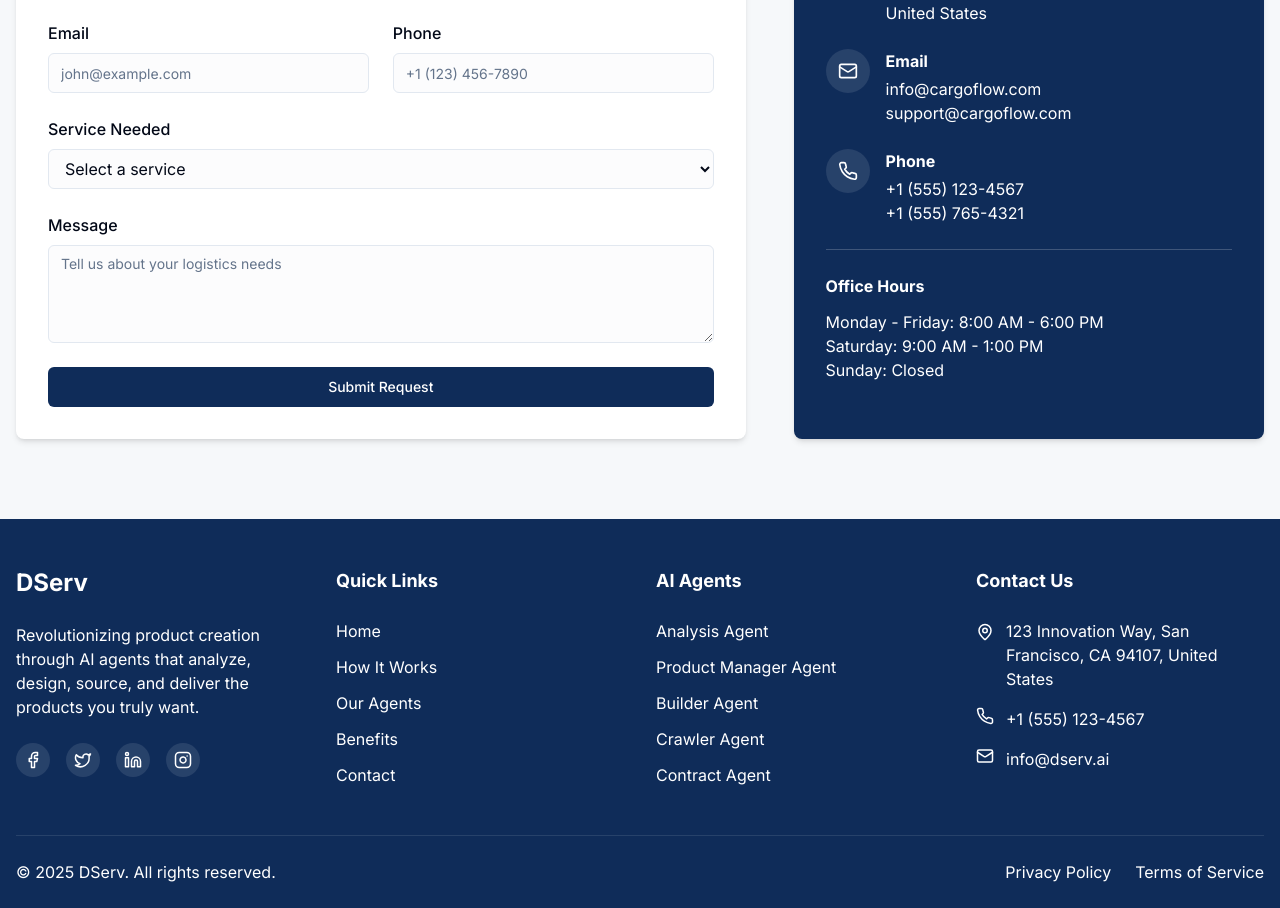
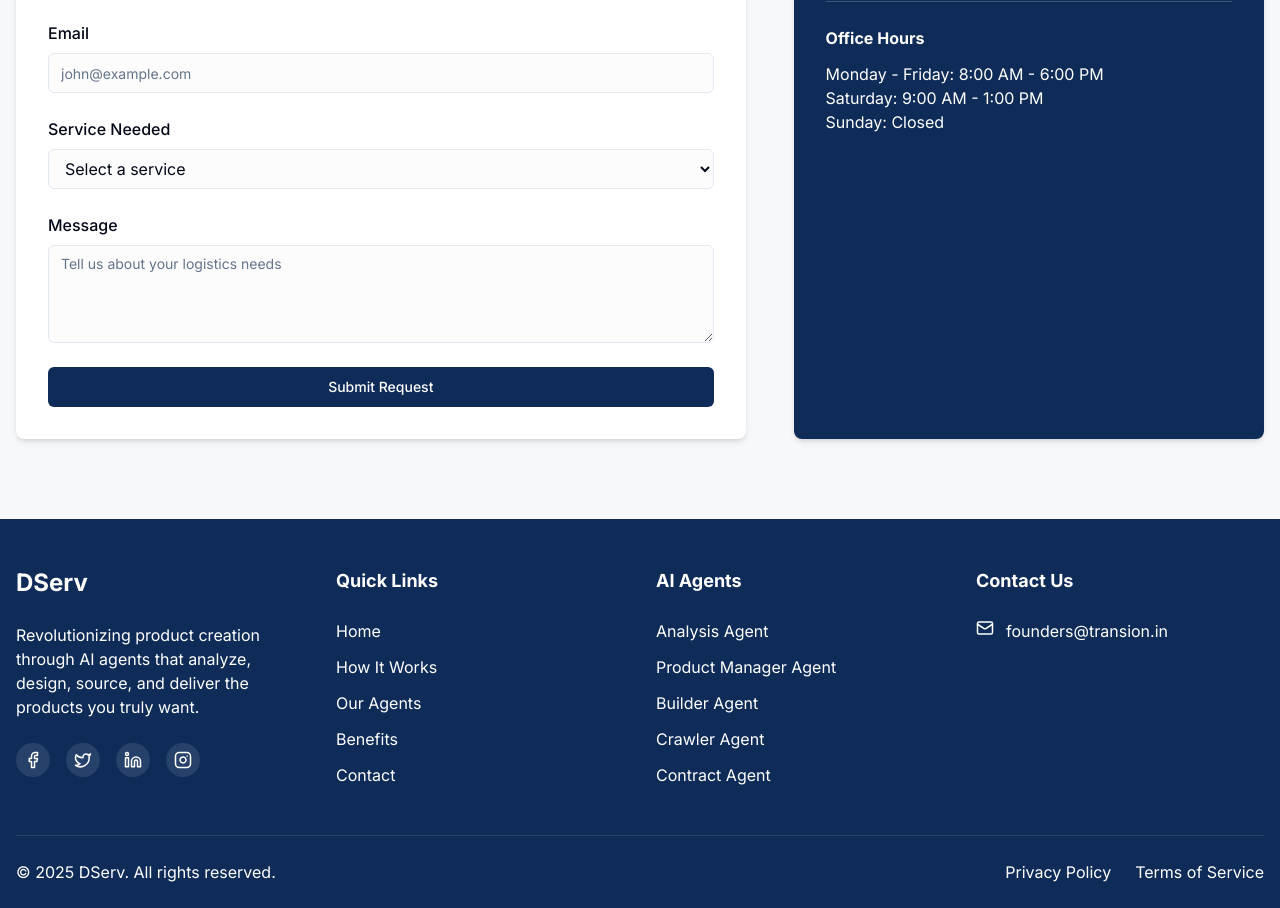
Before and after one commit to Awaken-Developer/cargo-flow-concept-site, a React (Vite) app: page / in a window 1280 px wide. Shown: the part 5303-6211 px from the top of the page. Built offline with nearby package versions, Linux system fonts and the light colour scheme.

Commit message:
Remove contact details and update email
Removed address and phone number from the contact information and footer. Updated the contact email to founders@transion.in.

```diff
--- a/src/components/ContactForm.tsx
+++ b/src/components/ContactForm.tsx
@@ -4,7 +4,7 @@ import { Button } from '@/components/ui/button';
 import { Input } from '@/components/ui/input';
 import { Textarea } from '@/components/ui/textarea';
 import { Select } from '@/components/ui/select';
-import { Mail, Phone, MapPin } from 'lucide-react';
+import { Mail } from 'lucide-react';
 
 const ContactForm = () => {
   return (
@@ -32,15 +32,9 @@ const ContactForm = () => {
                 </div>
               </div>
 
-              <div className="grid grid-cols-1 md:grid-cols-2 gap-6">
-                <div>
-                  <label htmlFor="email" className="block mb-2 font-medium">Email</label>
-                  <Input id="email" type="email" placeholder="john@example.com" required />
-                </div>
-                <div>
-                  <label htmlFor="phone" className="block mb-2 font-medium">Phone</label>
-                  <Input id="phone" placeholder="+1 (123) 456-7890" />
-                </div>
+              <div>
+                <label htmlFor="email" className="block mb-2 font-medium">Email</label>
+                <Input id="email" type="email" placeholder="john@example.com" required />
               </div>
 
               <div>
@@ -72,35 +66,11 @@ const ContactForm = () => {
               <div className="space-y-6">
                 <div className="flex items-start">
                   <div className="mr-4 p-3 bg-white/10 rounded-full">
-                    <MapPin size={20} />
-                  </div>
-                  <div>
-                    <h4 className="font-bold mb-1">Headquarters</h4>
-                    <p>123 Logistics Way</p>
-                    <p>New York, NY 10001</p>
-                    <p>United States</p>
-                  </div>
-                </div>
-
-                <div className="flex items-start">
-                  <div className="mr-4 p-3 bg-white/10 rounded-full">
                     <Mail size={20} />
                   </div>
                   <div>
                     <h4 className="font-bold mb-1">Email</h4>
-                    <p>info@cargoflow.com</p>
-                    <p>support@cargoflow.com</p>
-                  </div>
-                </div>
-
-                <div className="flex items-start">
-                  <div className="mr-4 p-3 bg-white/10 rounded-full">
-                    <Phone size={20} />
-                  </div>
-                  <div>
-                    <h4 className="font-bold mb-1">Phone</h4>
-                    <p>+1 (555) 123-4567</p>
-                    <p>+1 (555) 765-4321</p>
+                    <p>founders@transion.in</p>
                   </div>
                 </div>
 
--- a/src/components/Footer.tsx
+++ b/src/components/Footer.tsx
@@ -1,6 +1,6 @@
 
 import React from 'react';
-import { Facebook, Twitter, Linkedin, Instagram, Phone, Mail, MapPin } from 'lucide-react';
+import { Facebook, Twitter, Linkedin, Instagram, Mail } from 'lucide-react';
 
 const Footer = () => {
   return (
@@ -52,20 +52,10 @@ const Footer = () => {
 
           <div>
             <h4 className="text-lg font-bold mb-6">Contact Us</h4>
-            <ul className="space-y-4">
-              <li className="flex">
-                <MapPin size={18} className="mr-3 flex-shrink-0 mt-1" />
-                <span>123 Innovation Way, San Francisco, CA 94107, United States</span>
-              </li>
-              <li className="flex">
-                <Phone size={18} className="mr-3 flex-shrink-0" />
-                <span>+1 (555) 123-4567</span>
-              </li>
-              <li className="flex">
-                <Mail size={18} className="mr-3 flex-shrink-0" />
-                <span>info@dserv.ai</span>
-              </li>
-            </ul>
+            <div className="flex">
+              <Mail size={18} className="mr-3 flex-shrink-0" />
+              <span>founders@transion.in</span>
+            </div>
           </div>
         </div>
 
```
